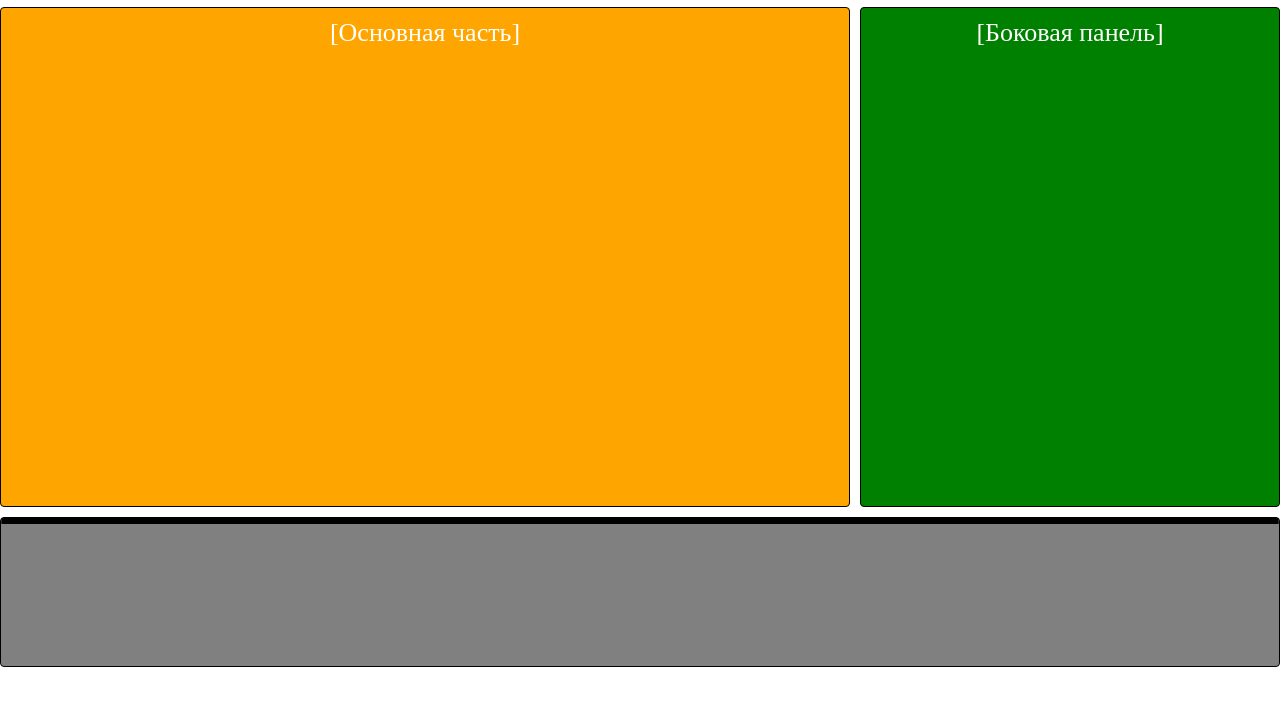
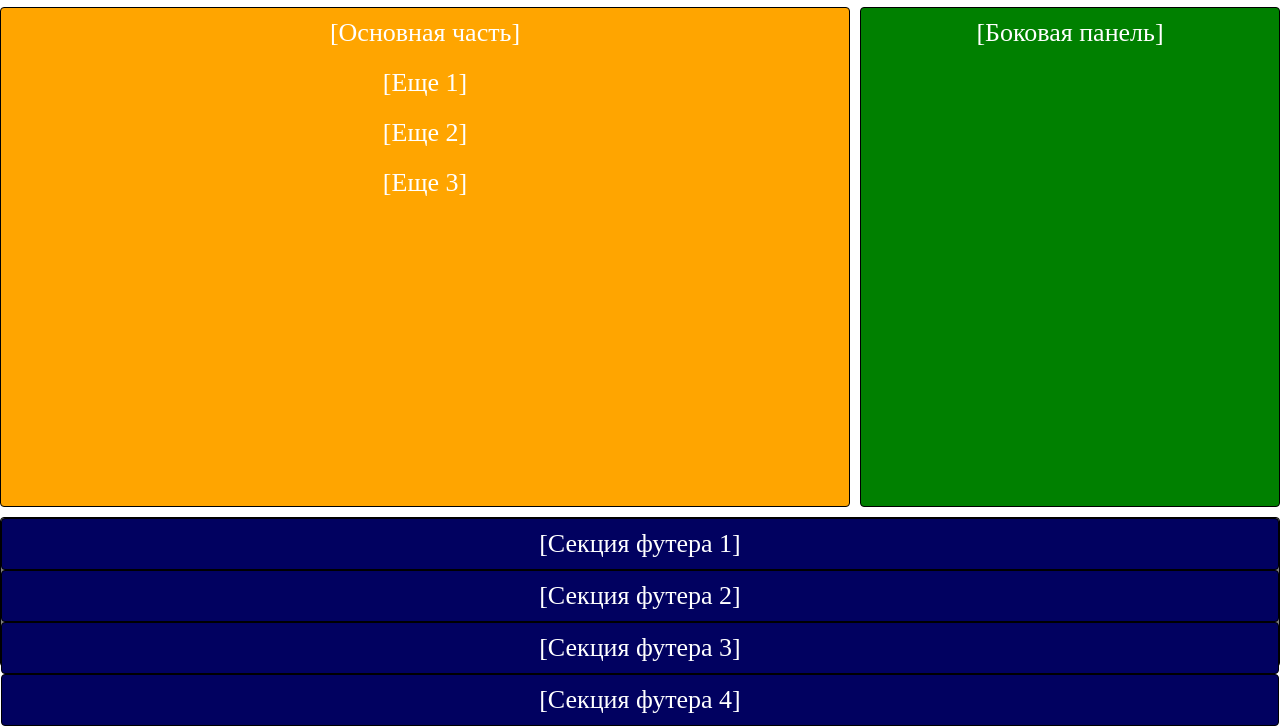
Before and after one commit to SardanaMir/itgirls, a plain HTML site: page week_06/grid_practice/index.html in a window 1280 px wide. Shown: the part 103-829 px from the top of the page. Before the commit the page ends 800 px from the top, so only its background shows below. Drawn offline with Linux system fonts and the light colour scheme.

Commit message:
Update index.html

```diff
--- a/week_06/grid_practice/index.html
+++ b/week_06/grid_practice/index.html
@@ -9,15 +9,19 @@
 <body>
     <div class="grid-container">
         <div id="header" class="grid-element">[Шапка]</div>
-        <div id="blog" class="grid-element">[Основная часть]</div>
+        <div id="blog" class="grid-element">
+            <div class="grid-element-ceil-0">[Основная часть]</div>
+            <div class="grid-element-ceil-1">[Еще 1]</div>
+            <div class="grid-element-ceil-2">[Еще 2]</div>
+            <div class="grid-element-ceil-3">[Еще 3]</div>
+        </div>
         <div id="ads" class="grid-element">[Боковая панель]</div>
         <div id="footer" class="grid-element">
-            <div class="grid-element"></div>
-            <div class="grid-element"></div>
-            <div class="grid-element"></div>
+            <div class="grid-element ceil">[Секция футера 1]</div>
+            <div class="grid-element ceil">[Секция футера 2]</div>
+            <div class="grid-element ceil">[Секция футера 3]</div>
+            <div class="grid-element ceil">[Секция футера 4]</div>
         </div>
-        <!-- <div class="grid-elenment">5</div>
-        <div class="grid-elenment">6</div> -->
     </div>
 </body>
 </html>
```
